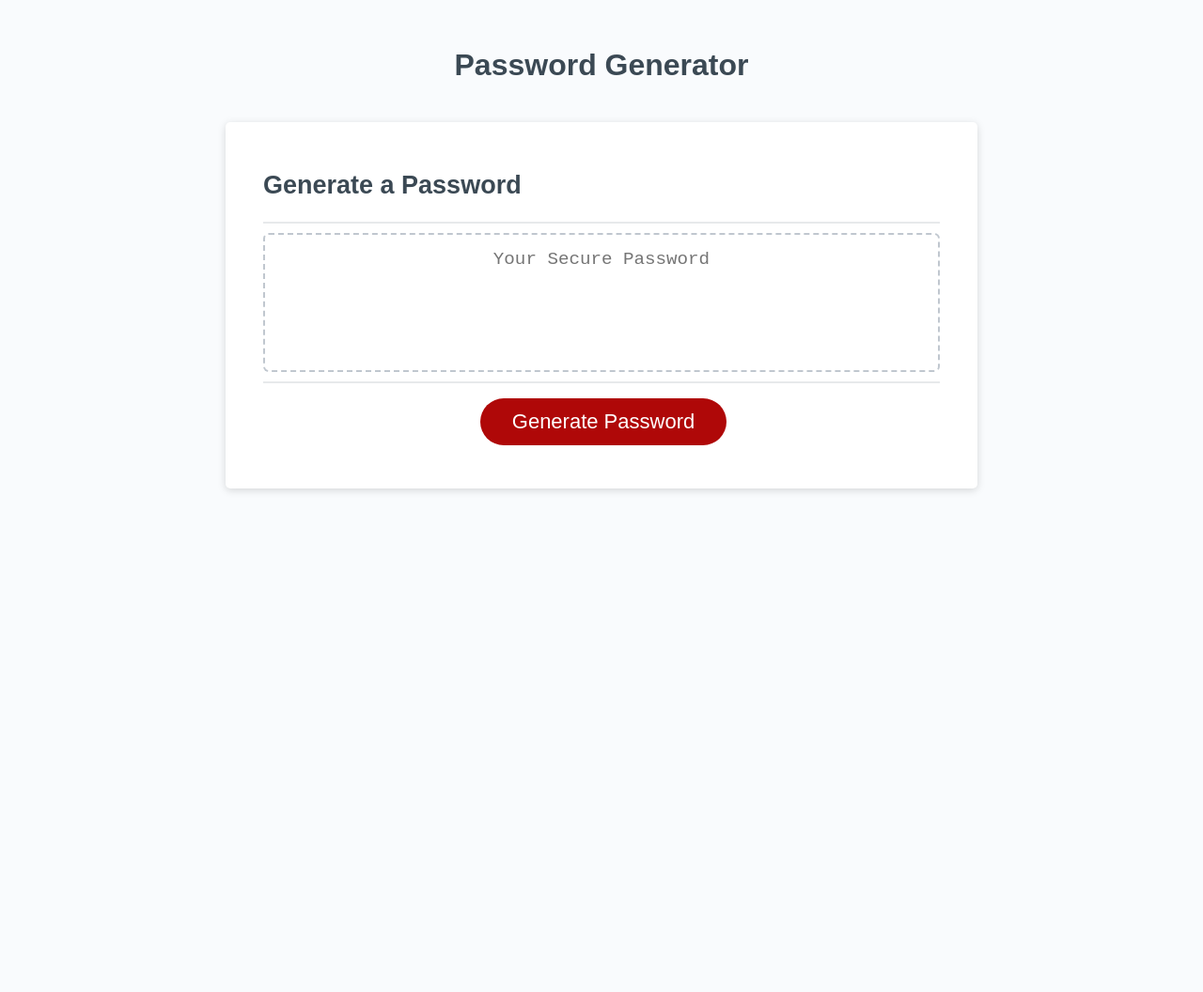
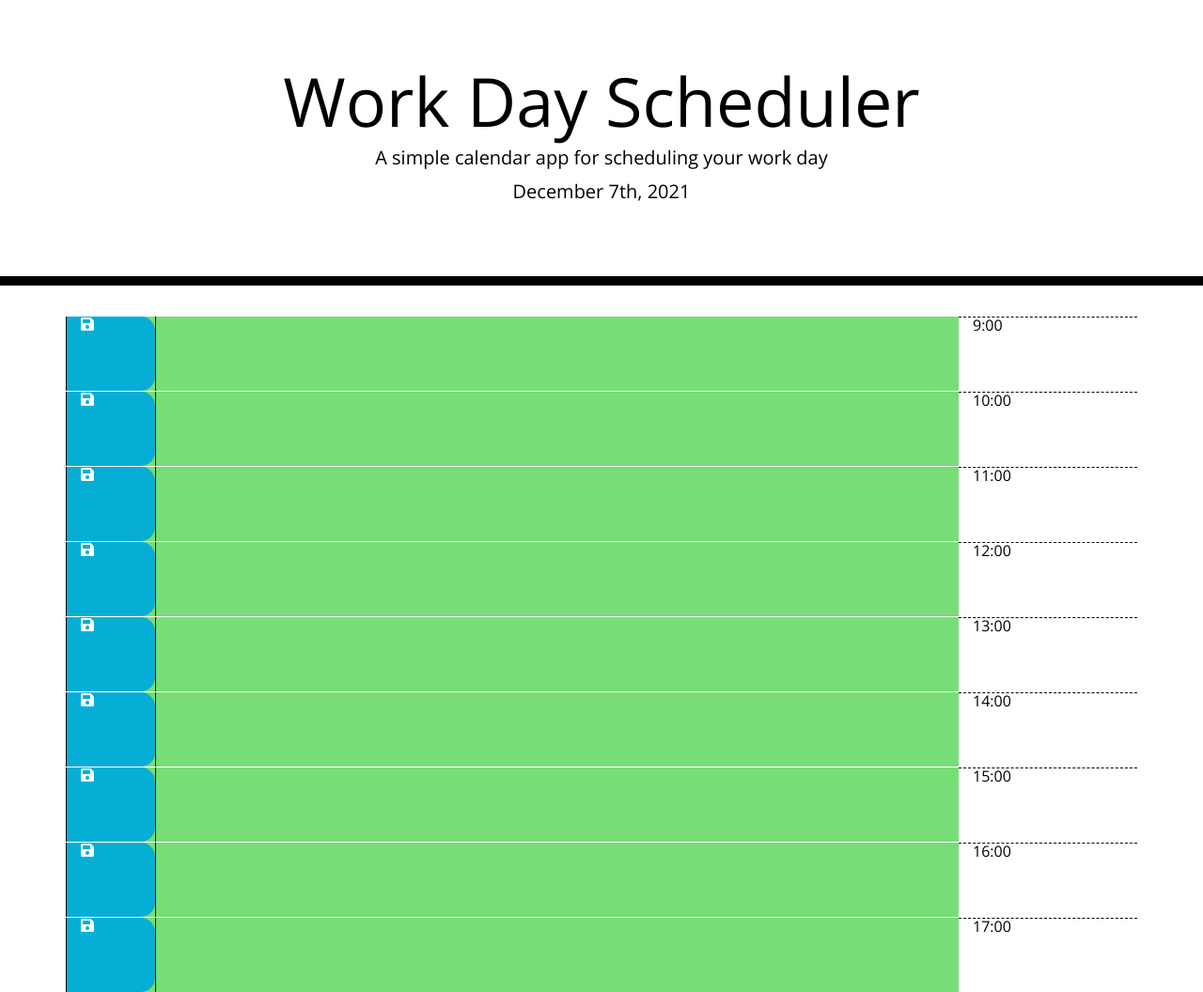
Before and after one commit to ShaneWiens/dailyplanner, a plain HTML site: page index.html in a window 1280 px wide. Shown: the whole page at 94% size. Before the commit the page ends 800 px from the top, so only its background shows below. Drawn offline with nearby package versions, Linux system fonts and the light colour scheme.

Commit message:
So very irritated with myself. Been working on it all day. Worked with groupmates before and after class. FORGOT TO PUSH ANY CHANGES TODAY
I am so disaapoint...

```diff
--- a/index.html
+++ b/index.html
@@ -1,34 +1,31 @@
 <!DOCTYPE html>
 <html lang="en">
+
 <head>
   <meta charset="UTF-8" />
   <meta name="viewport" content="width=device-width, initial-scale=1.0" />
   <meta http-equiv="X-UA-Compatible" content="ie=edge" />
-    <title>Password Generator</title>
+  <link rel="stylesheet" href="https://stackpath.bootstrapcdn.com/bootstrap/4.3.1/css/bootstrap.min.css" />
+  <link rel="stylesheet" href="https://use.fontawesome.com/releases/v5.8.1/css/all.css"
+    integrity="sha384-50oBUHEmvpQ+1lW4y57PTFmhCaXp0ML5d60M1M7uH2+nqUivzIebhndOJK28anvf" crossorigin="anonymous" />
+  <link href="https://fonts.googleapis.com/css?family=Open+Sans&display=swap" rel="stylesheet" />
   <link rel="stylesheet" href="style.css" />
+  <title>Work Day Scheduler</title>
 </head>
+
 <body>
-    <div class="wrapper">
-      <header>
-        <h1>Password Generator</h1>
+  <header class="jumbotron">
+    <h1 class="display-3">Work Day Scheduler</h1>
+    <p class="lead">A simple calendar app for scheduling your work day</p>
+    <p id="currentDay" class="lead"></p>
   </header>
-      <div class="card">
-        <div class="card-header">
-          <h2>Generate a Password</h2>
+  <div class="container">
+    <!-- Timeblocks go here -->
+    <div id="hourcard"></div>
   </div>
-        <div class="card-body">
-          <textarea
-            readonly
-            id="password"
-            placeholder="Your Secure Password"
-            aria-label="Generated Password"
-          ></textarea>
-        </div>
-        <div class="card-footer">
-          <button id="generate" class="btn">Generate Password</button>
-        </div>
-      </div>
-    </div>
+  <script src="https://cdnjs.cloudflare.com/ajax/libs/jquery/3.2.1/jquery.min.js"></script>
+  <script src="https://cdnjs.cloudflare.com/ajax/libs/moment.js/2.24.0/moment.min.js"></script>
   <script src="script.js"></script>
 </body>
+
 </html>
--- a/script.js
+++ b/script.js
@@ -1,14 +1,88 @@
-// Assignment Code
-var generateBtn = document.querySelector("#generate");
+console.log("look, I can still link a file!")
 
-// Write password to the #password input
-function writePassword() {
-  var password = generatePassword();
-  var passwordText = document.querySelector("#password");
+var currentDay = $("#currentDay");
 
-  passwordText.value = password;
+var savedTasks = localStorage.getItem("dailyTasks");
+
+var dailyTasks;
+
+if (!savedTasks) {
+    dailyTasks = {};
+} else {
+    dailyTasks = JSON.parse(savedTasks);
+}
+
+currentDay.text(moment().format('MMMM Do, YYYY'));
+
+fillTimes();
+
+
+function generateHourCards(rowIndex, currentHour) {
+
+    var row = $("<div></div>");
+
+    row.addClass("row");
+
+    if (rowIndex === currentHour) {
+        row.addClass("present");
+    } else if (rowIndex > currentHour) {
+        row.addClass("future");
+    } else {
+        row.addClass("past");
+    }
+
+    var form = $("<textarea></textarea");
+
+    form.addClass("col-9");
+
+    form.text(dailyTasks[rowIndex]);
+
+    var time = $("<div></div>");
+
+    time.addClass("hour col-2");
+
+
+    var buttonContainer = $("<div></div>");
+
+    buttonContainer.addClass("saveBtn col-1");
+
+    var saveIcon = $("<i></i>");
+
+    buttonContainer.append(saveIcon);
+    saveIcon.addClass("fas fa-save");
+    saveIcon.attr("id", rowIndex);
+
+
+    var timeBlock = $("#hourcard");
+
+    timeBlock.append(row);
+    row.append(buttonContainer);
+    row.append(form);
+    row.append(time);
+
+    time.text(`${rowIndex}:00`);
+
+
+    saveIcon.on("click", saveTask);
+}
+
+function fillTimes() {
+
+
+    var currentHour = parseInt(moment().format('H'));
+
+    for (let index = 9; index <= 17; index++) {
+        generateHourCards(index, currentHour);
+    }
 
 }
 
-// Add event listener to generate button
-generateBtn.addEventListener("click", writePassword);
+function saveTask(event) {
+    console.log("Saved!");
+
+    var clickedButton = $(event.target);
+    var hour = clickedButton.attr("id");
+    var textValue = clickedButton.parent().siblings("textarea").val();
+    dailyTasks[hour] = textValue;
+    localStorage.setItem("dailyTasks", JSON.stringify(dailyTasks));
+}
--- a/style.css
+++ b/style.css
@@ -1,137 +1,71 @@
-*,
-*::before,
-*::after {
-  box-sizing: border-box;
+body {
+  font-family: 'Open Sans', sans-serif;
+  font-size: 16px;
+  line-height: 1;
 }
 
-html,
-body,
-.wrapper {
-  height: 100%;
-  margin: 0;
-  padding: 0;
+textarea {
+  background: transparent;
+  border: none;
+  resize: none;
+  color: #000000;
+  border-left: 1px solid black;
+  padding: 10px;
 }
 
-body {
-  font-family: sans-serif;
-  background-color: #f9fbfd;
+.jumbotron {
+  text-align: center;
+  background-color: transparent;
+  color: black;
+  border-radius: 0;
+  border-bottom: 10px solid black;
 }
 
-.wrapper {
-  padding-top: 30px;
-  padding-left: 20px;
-  padding-right: 20px;
+.description {
+  white-space: pre-wrap;
 }
 
-header {
+.hourcard {
   text-align: center;
-  padding: 20px;
-  padding-top: 0px;
-  color: hsl(206, 17%, 28%);
+  border-radius: 15px;
 }
 
-.card {
-  background-color: hsl(0, 0%, 100%);
-  border-radius: 5px;
-  border-width: 1px;
-  box-shadow: rgba(0, 0, 0, 0.15) 0px 2px 8px 0px;
-  color: hsl(206, 17%, 28%);
-  font-size: 18px;
-  margin: 0 auto;
-  max-width: 800px;
-  padding: 30px 40px;
+.row {
+  white-space: pre-wrap;
+  height: 80px;
+  border-top: 1px solid white;
 }
 
-.card-header::after {
-  content: " ";
-  display: block;
-  width: 100%;
-  background: #e7e9eb;
-  height: 2px;
+.hour {
+  background-color: #ffffff;
+  color: #000000;
+  border-top: 1px dashed #000000;
 }
 
-.card-body {
-  min-height: 100px;
+.past {
+  background-color: #d3d3d3;
+  color: white;
 }
 
-.card-footer {
-  text-align: center;
+.present {
+  background-color: #ff6961;
+  color: white;
 }
 
-.card-footer::before {
-  content: " ";
-  display: block;
-  width: 100%;
-  background: #e7e9eb;
-  height: 2px;
+.future {
+  background-color: #77dd77;
+  color: white;
 }
 
-.card-footer::after {
-  content: " ";
-  display: block;
-  clear: both;
+.saveBtn {
+  border-left: 1px solid black;
+  border-top-right-radius: 15px;
+  border-bottom-right-radius: 15px;
+  background-color: #06aed5;
+  color: white;
 }
 
-.btn {
-  border: none;
-  background-color: hsl(360, 91%, 36%);
-  border-radius: 25px;
-  box-shadow: rgba(0, 0, 0, 0.1) 0px 1px 6px 0px rgba(0, 0, 0, 0.2) 0px 1px 1px
-    0px;
-  color: hsl(0, 0%, 100%);
-  display: inline-block;
-  font-size: 22px;
-  line-height: 22px;
-  margin: 16px 16px 16px 20px;
-  padding: 14px 34px;
-  text-align: center;
-  cursor: pointer;
+.saveBtn i:hover {
+  font-size: 45px;
+  transition: all 0.3s ease-in-out;
 }
-
-button[disabled] {
-  cursor: default;
-  background: #c0c7cf;
-}
-
-.float-right {
-  float: right;
-}
-
-#password {
-  -webkit-appearance: none;
-  -moz-appearance: none;
-  appearance: none;
-  border: none;
-  display: block;
-  width: 100%;
-  padding-top: 15px;
-  padding-left: 15px;
-  padding-right: 15px;
-  padding-bottom: 85px;
-  font-size: 1.2rem;
-  text-align: center;
-  margin-top: 10px;
-  margin-bottom: 10px;
-  border: 2px dashed #c0c7cf;
-  border-radius: 6px;
-  resize: none;
-  overflow: hidden;
-}
-
-@media (max-width: 690px) {
-  .btn {
-    font-size: 1rem;
-    margin: 16px 0px 0px 0px;
-    padding: 10px 15px;
-  }
-
-  #password {
-    font-size: 1rem;
-  }
-}
-
-@media (max-width: 500px) {
-  .btn {
-    font-size: 0.8rem;
-  }
-}
```
Lines whose indentation alone changed are shown as unchanged.
